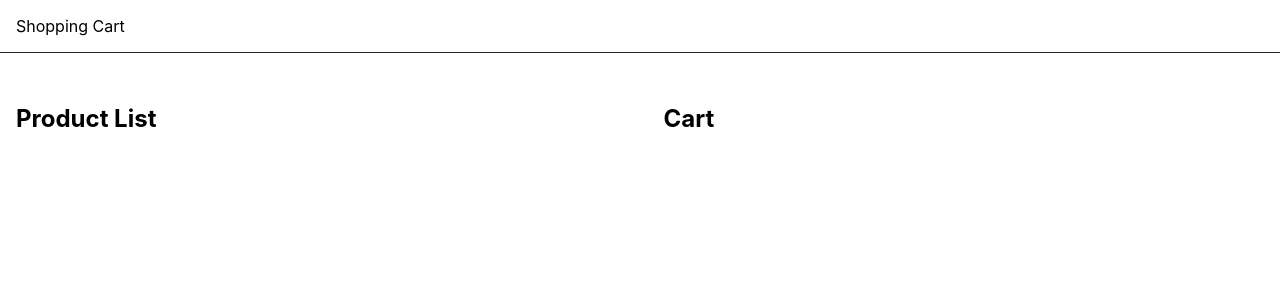
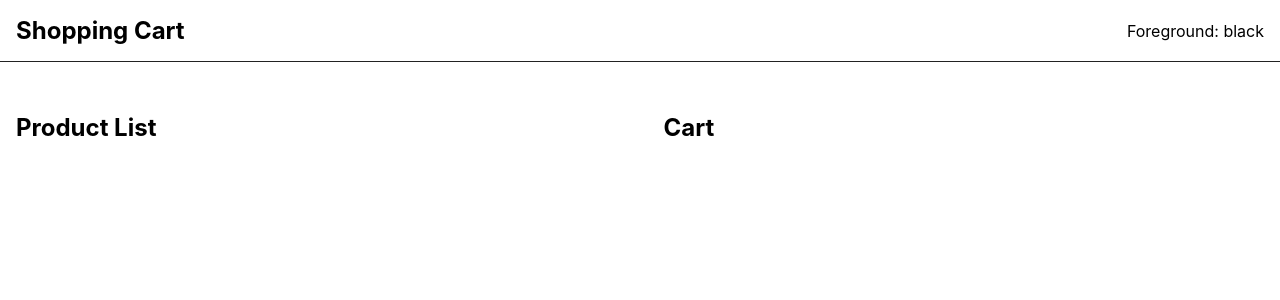
Before and after one commit to auth0-blog/example-redux-to-context, a React (Create React App) app: page / in a window 1280 px wide. Shown: the top 300 px of the page. Built offline with nearby package versions, Linux system fonts and the light colour scheme.

Commit message:
header takes colors from state

```diff
--- a/src/configure-store.js
+++ b/src/configure-store.js
@@ -2,9 +2,11 @@ import { composeWithDevTools } from 'redux-devtools-extension'
 import { combineReducers, createStore, applyMiddleware } from 'redux'
 import thunk from 'redux-thunk'
 
+import { reducer as themeReducer } from 'header'
+
 const store = (initialState = {}) => {
   return createStore(
-    combineReducers({}),
+    combineReducers({ theme: themeReducer }),
     initialState,
     composeWithDevTools(applyMiddleware(thunk))
   )
--- a/src/header/Header.js
+++ b/src/header/Header.js
@@ -1,13 +1,36 @@
 import styled from 'styled-components'
+import PropTypes from 'prop-types'
+import { connect } from 'react-redux'
 
 const StyledHeader = styled.header`
+  display: flex;
+  align-items: center;
+
   grid-area: header;
   border-bottom: 1px solid #222;
   padding: 1rem;
+
+  color: ${(props) => props.foreground};
+  background-color: ${(props) => props.background};
 `
 
-const Header = () => {
-  return <StyledHeader>Shopping Cart</StyledHeader>
+const Heading = styled.h1`
+  flex: 1;
+  margin: 0;
+`
+
+const Header = ({ foreground, background }) => {
+  return (
+    <StyledHeader foreground={foreground} background={background}>
+      <Heading>Shopping Cart</Heading>
+      <span>Foreground: {foreground}</span>
+    </StyledHeader>
+  )
 }
 
-export default Header
+Header.propTypes = {
+  foreground: PropTypes.string.isRequired,
+  background: PropTypes.string.isRequired,
+}
+
+export default connect((state) => state.theme)(Header)
--- a/src/header/index.js
+++ b/src/header/index.js
@@ -1 +1,3 @@
 export { default } from './Header'
+
+export { default as reducer } from './reducer'
--- /dev/null
+++ b/src/header/reducer.js
@@ -0,0 +1,15 @@
+const initialState = {
+  foreground: 'black',
+  background: 'white',
+}
+
+const theme = (state = initialState, action) => {
+  switch (action.type) {
+    default:
+      break
+  }
+
+  return state
+}
+
+export default theme
--- a/src/index.js
+++ b/src/index.js
@@ -6,7 +6,7 @@ import './index.css'
 import App from './App'
 import reportWebVitals from './reportWebVitals'
 
-import configureStore from './configure-store'
+import configureStore from 'configure-store'
 
 const store = configureStore()
 
```
Also changed, not shown: 2 other files (tests, documents, lock files or other folders).
